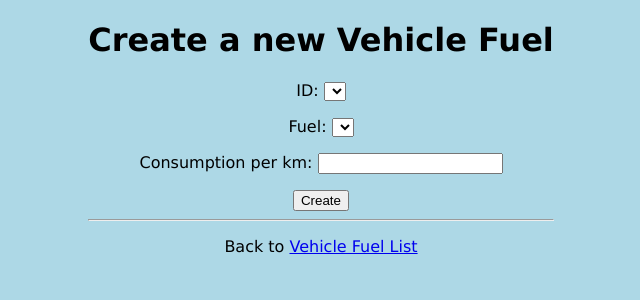
After one commit to dinkan/fleet1, a Django app: page /vehicle_fuel_create/ in a window 1280 px wide. The commit adds this page. Shown: the top 300 px of the page, without its empty margins (319-959 px from the left). Run offline with Django 4.2, Linux system fonts and the light colour scheme; data that the repository does not hold is empty.

Commit message:
Fuel and Vehicle Fuel Changes
New models created for Fuel and Vehicle Fuel along with CRUD operations for both as part of FLEET-8 task.

```diff
--- a/fleet1/vehicles/admin.py
+++ b/fleet1/vehicles/admin.py
@@ -1,5 +1,5 @@
 from django.contrib import admin
-from .models import vehicle, Organization, ParkingLot, WarehouseInventory, Transaction
+from .models import vehicle, Organization, ParkingLot, WarehouseInventory, Transaction, Fuel, VehicleFuel
 # Register your models here.
 
 admin.site.register(vehicle)
@@ -7,3 +7,5 @@ admin.site.register(Organization)
 admin.site.register(ParkingLot)
 admin.site.register(WarehouseInventory)
 admin.site.register(Transaction)
+admin.site.register(Fuel)
+admin.site.register(VehicleFuel)
--- a/fleet1/vehicles/templates/additionalreport.html
+++ b/fleet1/vehicles/templates/additionalreport.html
@@ -7,7 +7,7 @@ Additional Report for {{ organization.org_name }}
 {% block content %}
     <h1>Additional Report for {{ organization.org_name }}</h1>
 
-    <table border style="border-collapse: collapse; border: 1px solid black;">
+    <table border="1" style="border-collapse: collapse;">
         <thead>
             <tr>
                 <th>Vehicle (Total: {{ total_vehicles }})</th>
--- a/fleet1/vehicles/templates/organizationlist.html
+++ b/fleet1/vehicles/templates/organizationlist.html
@@ -8,7 +8,7 @@
   <h1>Organization List</h1>
 
   {% if organization_list.all %}
-  <table border style="border-collapse: collapse; border: 1px solid black;">
+  <table border="1" style="border-collapse: collapse;">
     <thead>
       <th>Name</th><th>Contact Email</th><th>More</th>
     </thead>
--- a/fleet1/vehicles/templates/parkinglotlist.html
+++ b/fleet1/vehicles/templates/parkinglotlist.html
@@ -8,7 +8,7 @@
   <h1>Parking Lots for {{ organization.org_name }}</h1>
 
   {% if parkinglot_list %}
-  <table border style="border-collapse: collapse; border: 1px solid black;">
+  <table border="1" style="border-collapse: collapse;">
     <thead>
       <th>Name</th><th>Address</th><th>Actions</th>
     </thead>
--- a/fleet1/vehicles/templates/transaction_report.html
+++ b/fleet1/vehicles/templates/transaction_report.html
@@ -7,7 +7,7 @@ Transaction Report for {{ organization.org_name }}
 {% block content %}
     <h1>Transaction Report for {{ organization.org_name }}</h1>
 
-    <table border style="border-collapse: collapse; border: 1px solid black;">
+    <table border="1" style="border-collapse: collapse;">
         <thead>
             <tr>
                 <th>Date</th>
--- /dev/null
+++ b/fleet1/vehicles/templates/vehicle_fuel_create.html
@@ -0,0 +1,36 @@
+{% extends "mastertemplate.html" %}
+
+{% block title %}
+  Add a new Vehicle Fuel
+{% endblock %}
+
+{% block content %}
+    <h1>Create a new Vehicle Fuel</h1>
+    <form action="{% url 'vehicle_fuel_createsub' %}" method="post">
+        {% csrf_token %}
+        <p>
+            <label for="vehicle_id">ID:</label>
+            <select name="vehicle_id" id="vehicle_id">
+                {% for vehicle in vehicles %}
+                    <option value="{{ vehicle.id }}">{{ vehicle.vehicle_id }}</option>
+                {% endfor %}
+            </select>
+        </p>
+        <p>
+            <label for="fuel_id">Fuel:</label>
+            <select name="fuel_id" id="fuel_id">
+                {% for fuel in fuels %}
+                    <option value="{{ fuel.id }}" >{{ fuel.fuel_type }} ({{ fuel.year }})</option>
+                {% endfor %}
+            </select>
+        </p>
+        <p>
+            <label for="consumption_per_km">Consumption per km:</label>
+            <input type="text" name="consumption_per_km" id="consumption_per_km">
+        </p>
+        <button type="submit">Create</button>
+    </form>
+
+    <hr>
+    <p>Back to <a href="{% url 'vehicle_fuels' %}">Vehicle Fuel List</a></p>
+{% endblock %}
--- a/fleet1/vehicles/templates/warehouseinventorylist.html
+++ b/fleet1/vehicles/templates/warehouseinventorylist.html
@@ -8,7 +8,7 @@
     <h1>Warehouse Inventory List for {{ organization.org_name }}</h1>
 
     {% if inventory_list %}
-        <table border style="border-collapse: collapse; border: 1px solid black;">
+        <table border="1" style="border-collapse: collapse;">
             <thead>
                 <th>Warehouse</th><th>Vehicle</th><th>Date of Purchase</th><th>Cost of Purchase</th><th>Count</th><th>Actions</th>
             </thead>
--- a/fleet1/vehicles/urls.py
+++ b/fleet1/vehicles/urls.py
@@ -35,4 +35,18 @@ urlpatterns = [
     path('api/warehouseinventory/', views.WarehouseInventoryView.as_view()),
     path('organization/<int:org_id>/warehouseinventory/additionalreport', views.additionalreport, name='additionalreport'),
     path('transactions/<int:organization_id>/', views.transaction_report, name='transaction_report'),
+    path('fuels/', views.fuels, name='fuels'),
+    path('fuel_update/<int:id>/', views.fuel_update, name='fuel_update'),
+    path('fuel_updatesub/<int:id>/', views.fuel_updatesub, name='fuel_updatesub'),
+    path('fuel_deletesub/<int:id>/', views.fuel_deletesub, name='fuel_deletesub'),
+    path('fuel_create/', views.fuel_create, name='fuel_create'),
+    path('fuel_createsub/', views.fuel_createsub, name='fuel_createsub'),
+    path('api/fuels/', views.FuelView.as_view()),
+    path('vehicle_fuels/', views.vehicle_fuels, name='vehicle_fuels'),
+    path('vehicle_fuel_update/<int:id>/', views.vehicle_fuel_update, name='vehicle_fuel_update'),
+    path('vehicle_fuel_updatesub/<int:id>/', views.vehicle_fuel_updatesub, name='vehicle_fuel_updatesub'),
+    path('vehicle_fuel_deletesub/<int:id>/', views.vehicle_fuel_deletesub, name='vehicle_fuel_deletesub'),
+    path('vehicle_fuel_create/', views.vehicle_fuel_create, name='vehicle_fuel_create'),
+    path('vehicle_fuel_createsub/', views.vehicle_fuel_createsub, name='vehicle_fuel_createsub'),
+    path('api/vehicle_fuels/', views.VehicleFuelView.as_view()),
 ]
--- a/fleet1/vehicles/views.py
+++ b/fleet1/vehicles/views.py
@@ -11,7 +11,7 @@ def welcome(request):
 
 from django.template import loader
 
-from .models import vehicle, Organization, ParkingLot, WarehouseInventory, Transaction
+from .models import vehicle, Organization, ParkingLot, WarehouseInventory, Transaction, Fuel, VehicleFuel
 
 from django.db.models import Sum
 
@@ -288,10 +288,110 @@ def transaction_report(request, organization_id):
     transactions = Transaction.objects.filter(organization=organization)
     return render(request, 'transaction_report.html', {'transactions': transactions, 'organization':organization})
 
+def fuels(request):
+    fuellist = Fuel.objects.all().values()
+    template = loader.get_template('fuellist.html')
+    context = {
+        'fuellist': fuellist,
+    }
+    return HttpResponse(template.render(context, request))
+
+def fuel_update(request, id):
+    fuel = get_object_or_404(Fuel, id=id)
+    template = loader.get_template('fuel_update.html')
+    context = {
+        'fuel': fuel,
+    }
+    return HttpResponse(template.render(context, request))
+
+def fuel_updatesub(request, id):
+    fuel = get_object_or_404(Fuel, id=id)
+    fuel.fuel_type = request.POST["fuel_type"]
+    fuel.year = request.POST["year"]
+    fuel.emissions_per_unit_fuel = request.POST["emissions_per_unit_fuel"]
+    fuel.cost_per_unit_fuel = request.POST["cost_per_unit_fuel"]
+    fuel.cost_uncertainty = request.POST["cost_uncertainty"]
+    fuel.save()
+    response = redirect('fuels')
+    return response
+
+def fuel_deletesub(request, id):
+    fuel = get_object_or_404(Fuel, id=id)
+    fuel.delete()
+    response = redirect('fuels')
+    return response
+
+def fuel_create(request):
+    template = loader.get_template('fuel_create.html')
+    context = {}
+    return HttpResponse(template.render(context, request))
+
+def fuel_createsub(request):
+    fuel_type = request.POST["fuel_type"]
+    year = request.POST["year"]
+    emissions_per_unit_fuel = request.POST["emissions_per_unit_fuel"]
+    cost_per_unit_fuel = request.POST["cost_per_unit_fuel"]
+    cost_uncertainty = request.POST["cost_uncertainty"]
+    fuel = Fuel(fuel_type=fuel_type, year=year, emissions_per_unit_fuel=emissions_per_unit_fuel, cost_per_unit_fuel=cost_per_unit_fuel, cost_uncertainty=cost_uncertainty)
+    fuel.save()
+    response = redirect('fuels')
+    return response
+
+def vehicle_fuels(request):
+    vehiclefuellist = VehicleFuel.objects.all()
+
+    template = loader.get_template('vehiclefuellist.html')
+    context = {
+        'vehiclefuellist': vehiclefuellist,
+    }
+    return HttpResponse(template.render(context, request))
+
+def vehicle_fuel_update(request, id):
+    vehicle_fuel = get_object_or_404(VehicleFuel, id=id)
+    template = loader.get_template('vehicle_fuel_update.html')
+    context = {
+        'vehicle_fuel': vehicle_fuel,
+        'vehicles': vehicle.objects.all(),
+        'fuels': Fuel.objects.all(),
+    }
+    return HttpResponse(template.render(context, request))
+
+def vehicle_fuel_updatesub(request, id):
+    vehicle_fuel = get_object_or_404(VehicleFuel, id=id)
+    vehicle_fuel.vehicle_id = get_object_or_404(vehicle, id=request.POST["vehicle_id"])
+    vehicle_fuel.fuel = get_object_or_404(Fuel, id=request.POST["fuel"])
+    vehicle_fuel.consumption_per_km = request.POST["consumption_per_km"]
+    vehicle_fuel.save()
+    response = redirect('/vehicle_fuels')
+    return response
+
+def vehicle_fuel_deletesub(request, id):
+    vehicle_fuel = get_object_or_404(VehicleFuel, id=id)
+    vehicle_fuel.delete()
+    response = redirect('/vehicle_fuels')
+    return response
+
+def vehicle_fuel_create(request):
+    template = loader.get_template('vehicle_fuel_create.html')
+    context = {
+        'vehicles': vehicle.objects.all(),
+        'fuels': Fuel.objects.all(),
+    }
+    return HttpResponse(template.render(context, request))
+
+def vehicle_fuel_createsub(request):
+    vehicle_id = get_object_or_404(vehicle, id=request.POST["vehicle_id"])
+    fuel_id = get_object_or_404(Fuel, id=request.POST["fuel_id"])
+    consumption_per_km = request.POST["consumption_per_km"]
+    vehicle_fuel = VehicleFuel(vehicle_id=vehicle_id, fuel=fuel_id, consumption_per_km=consumption_per_km)
+    vehicle_fuel.save()
+    response = redirect('/vehicle_fuels')
+    return response
+
 from rest_framework.views import APIView
 from rest_framework.response import Response
 from rest_framework import status
-from vehicles.serializers import vehicleSerializer, OrganizationSerializer, ParkingLotSerializer, WarehouseInventorySerializer
+from vehicles.serializers import vehicleSerializer, OrganizationSerializer, ParkingLotSerializer, WarehouseInventorySerializer, FuelSerializer, VehicleFuelSerializer
 
 
 class vehicleView(APIView):
@@ -348,3 +448,31 @@ class WarehouseInventoryView(APIView):
             return Response({"status": "success", "data": serializer.data}, status=status.HTTP_200_OK)
         else:
             return Response({"status": "error", "data": serializer.errors}, status=status.HTTP_400_BAD_REQUEST)
+
+class FuelView(APIView):
+    def get(self, request, *args, **kwargs):
+        result = Fuel.objects.all()
+        serializers = FuelSerializer(result, many=True)
+        return Response({'status': 'success', "fuel": serializers.data}, status=200)
+
+    def post(self, request):
+        serializer = FuelSerializer(data=request.data)
+        if serializer.is_valid():
+            serializer.save()
+            return Response({"status": "success", "data": serializer.data}, status=status.HTTP_200_OK)
+        else:
+            return Response({"status": "error", "data": serializer.errors}, status=status.HTTP_400_BAD_REQUEST)
+
+class VehicleFuelView(APIView):
+    def get(self, request, *args, **kwargs):
+        result = VehicleFuel.objects.all()
+        serializers = VehicleFuelSerializer(result, many=True)
+        return Response({'status': 'success', "vehicle_fuel": serializers.data}, status=200)
+
+    def post(self, request):
+        serializer = VehicleFuelSerializer(data=request.data)
+        if serializer.is_valid():
+            serializer.save()
+            return Response({"status": "success", "data": serializer.data}, status=status.HTTP_200_OK)
+        else:
+            return Response({"status": "error", "data": serializer.errors}, status=status.HTTP_400_BAD_REQUEST)
```
Also changed, not shown: fleet1/vehicles/models.py (+19 -1 lines), fleet1/vehicles/serializers.py (+37 -1 lines), fleet1/vehicles/templates/fuel_create.html (added, +21 -0 lines), fleet1/vehicles/templates/fuel_update.html (added, +21 -0 lines), fleet1/vehicles/templates/fuellist.html (added, +34 -0 lines), fleet1/vehicles/templates/vehicle_fuel_update.html (added, +36 -0 lines), fleet1/vehicles/templates/vehiclefuellist.html (added, +34 -0 lines), fleet1/vehicles/migrations/0008_fuel_vehiclefuel.py (added), fleet1/vehicles/migrations/0009_remove_vehiclefuel_vehicle_vehiclefuel_vehicle_id_and_more.py (added).
